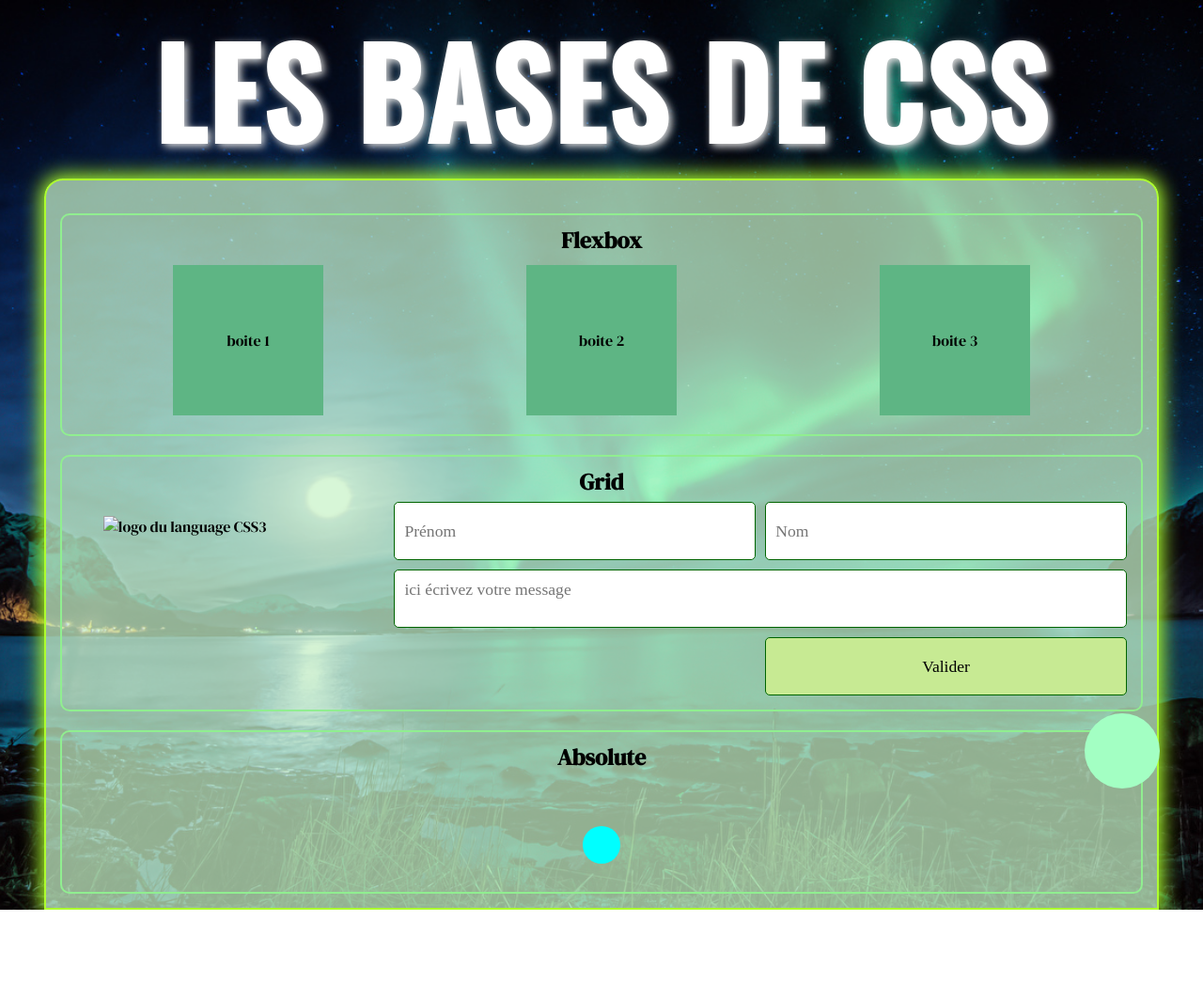
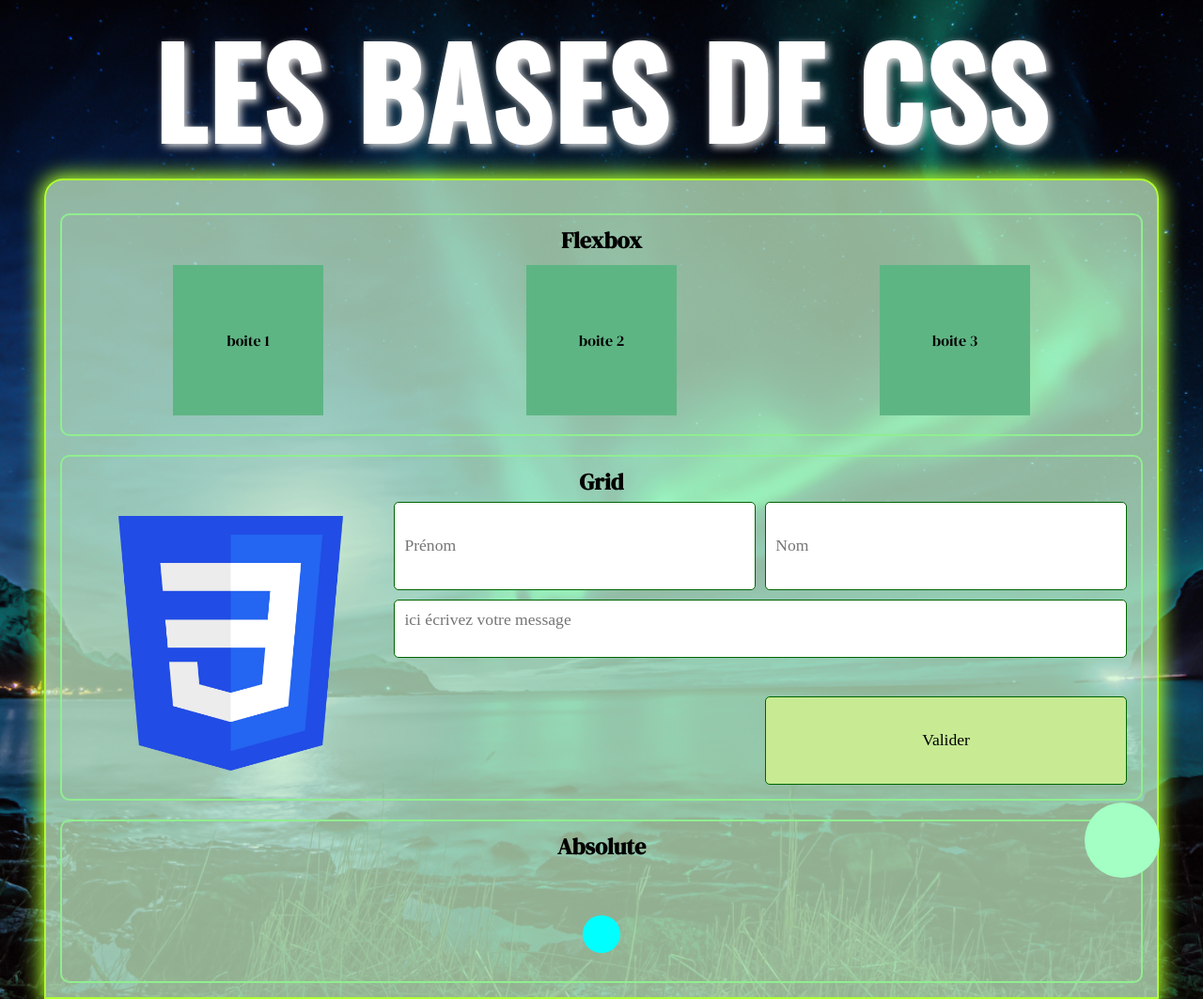
Before and after one commit to Kacaouhete/site-test_, a plain HTML site: page index.html in a window 1280 px wide. Shown: the whole page at 94% size. Before the commit the page ends 968 px from the top, so only its background shows below. Drawn offline with nearby package versions, Linux system fonts and the light colour scheme; files whose address does not match are found by name.

Commit message:
Update index.html

```diff
--- a/index.html
+++ b/index.html
@@ -31,7 +31,7 @@
 
         <div class="grid-container">
           <img
-            src="./assets/img/CSS3_logo.svg.png"
+            src="./CSS3_logo.svg.png"
             alt="logo du language CSS3"
           />
 
```
